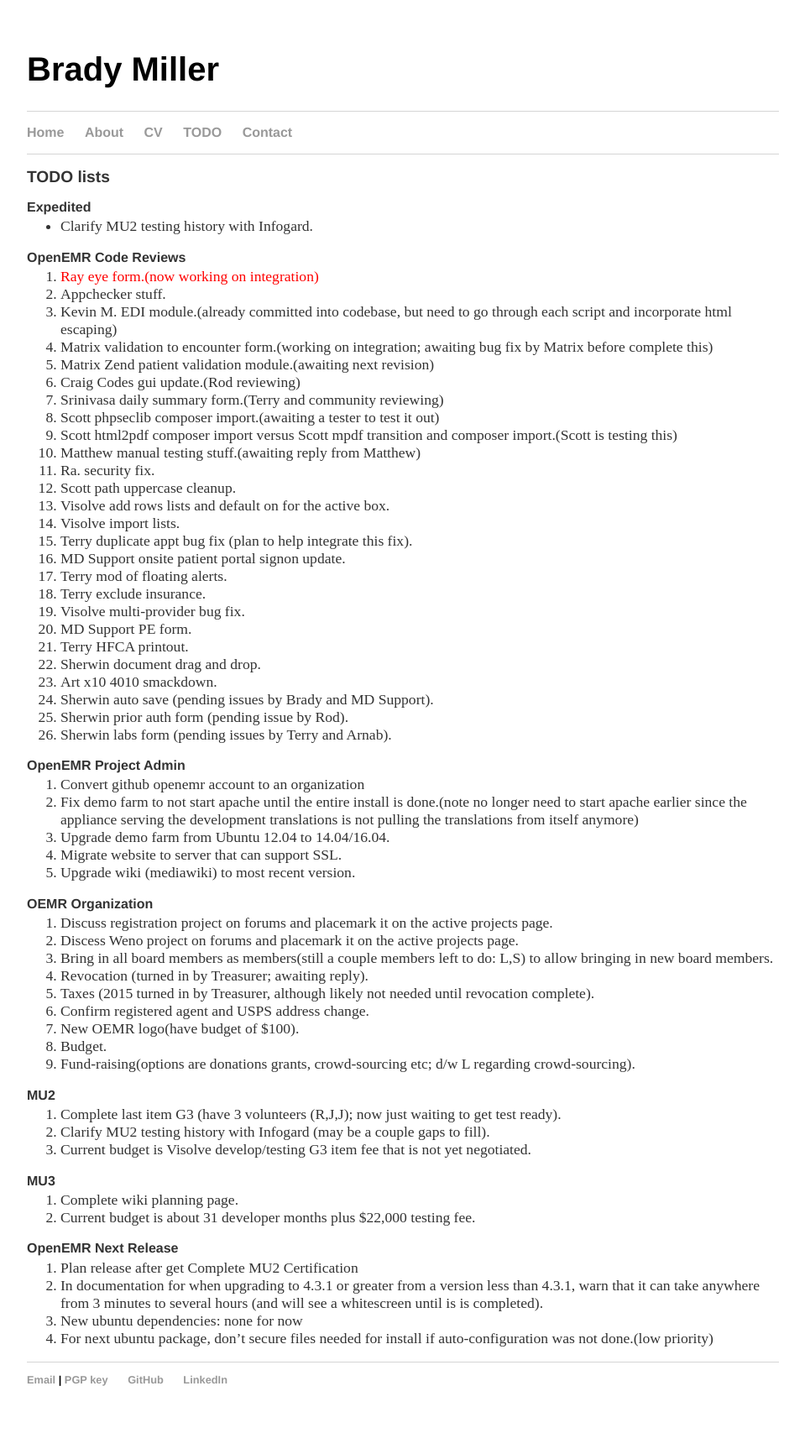
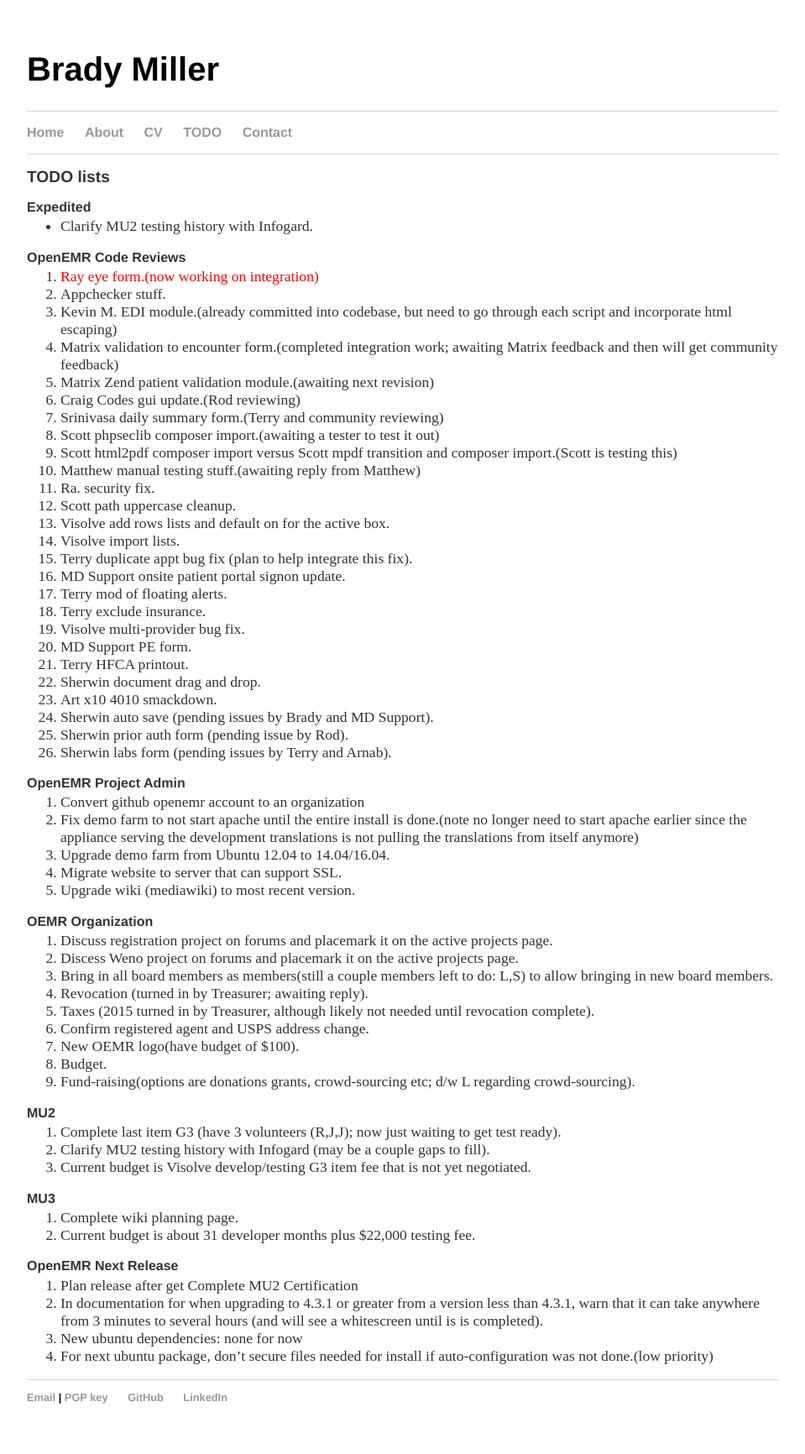
Before and after one commit to bradymiller/bradymiller.github.io, a Jekyll site: the page built from todo/index.md, in a window 1280 px wide. Shown: the whole page at 84% size, without its empty margins (160-1119 px from the left). Built offline with Jekyll 4.4.1, drawn with Linux system fonts in a browser that asks for light colours; before the commit the page ends 1711 px from its top, so only the background shows below that.

Commit message:
Update todo list

```diff
--- a/todo/index.md
+++ b/todo/index.md
@@ -10,7 +10,7 @@
 1. <span style="color: red">Ray eye form.(now working on integration)</span>
 1. Appchecker stuff.
 1. Kevin M. EDI module.(already committed into codebase, but need to go through each script and incorporate html escaping)
-1. Matrix validation to encounter form.(working on integration; awaiting bug fix by Matrix before complete this)
+1. Matrix validation to encounter form.(completed integration work; awaiting Matrix feedback and then will get community feedback)
 1. Matrix Zend patient validation module.(awaiting next revision)
 1. Craig Codes gui update.(Rod reviewing)
 1. Srinivasa daily summary form.(Terry and community reviewing)
```
